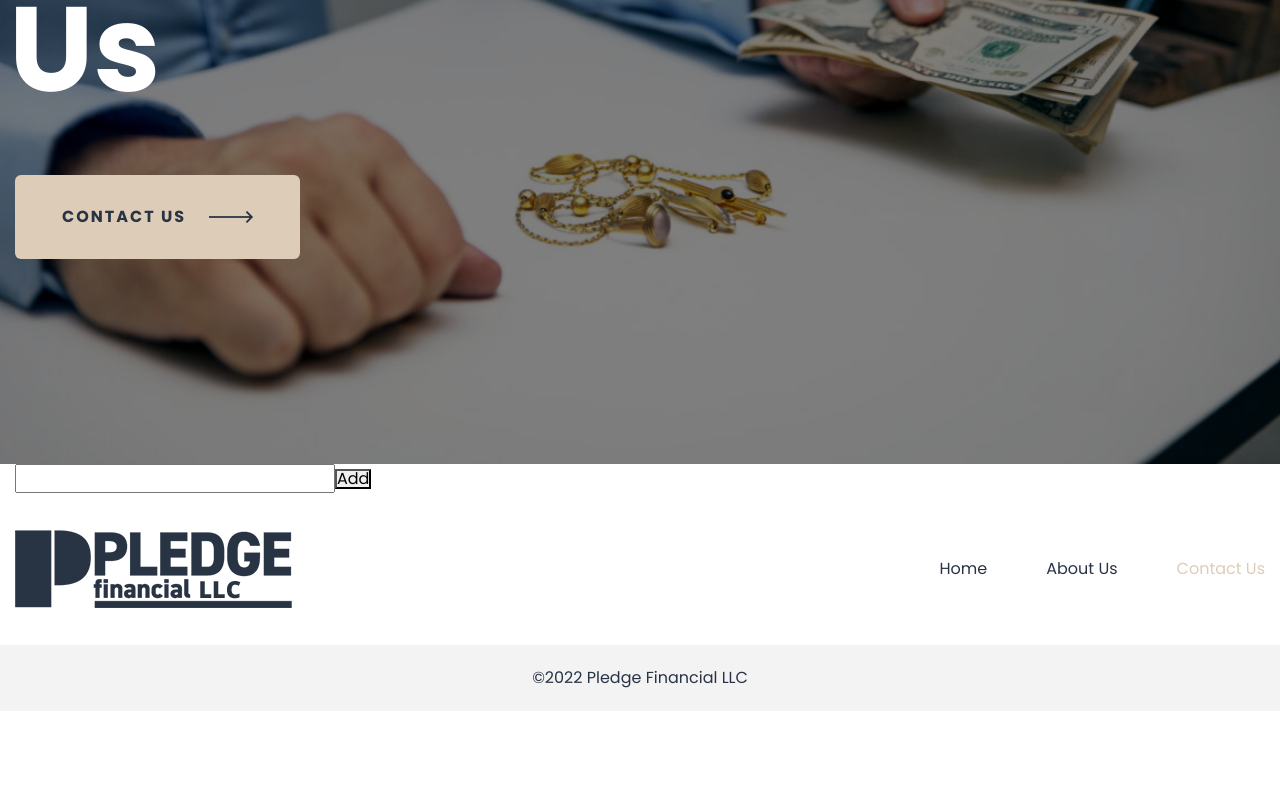
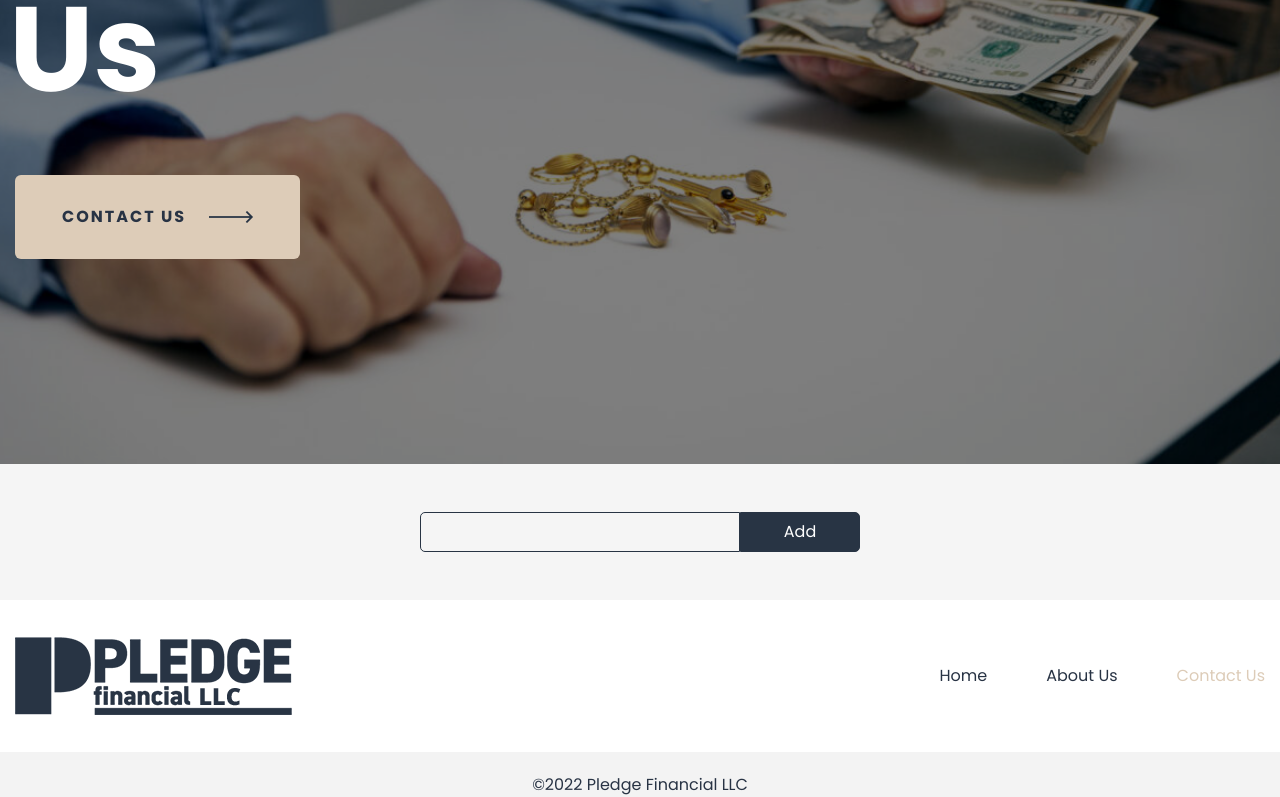
Before and after one commit to mehuldavara/test-react, a React (Create React App) app in the folder test-demo/: page /contact in a window 1280 px wide. Shown: the part 419-1216 px from the top of the page. Before the commit the page ends 1130 px from the top, so only its background shows below. Built offline with nearby package versions, Linux system fonts and the light colour scheme.

Commit message:
file update

```diff
--- a/test-demo/src/Components/Contact.js
+++ b/test-demo/src/Components/Contact.js
@@ -10,6 +10,8 @@ const banner_part = {
 
 const [name,setName]=useState("")
 const [allData,setAllData]=useState([])
+const [show,setshow]=useState(false)
+const [editIndex,setEditIndex]=useState()
 
 const handleAdd=()=>{
   if(name.length!==0){
@@ -23,6 +25,19 @@ const handleDelete=(index)=>{
   setAllData([...allData])
 }
 
+const handleEdit=(i)=>{
+  setName(allData[i])
+  setshow(true)
+  setEditIndex(i)
+}
+
+const handleUpdate=()=>{
+  allData.splice(editIndex,1,name)
+  setAllData([...allData])
+  setshow(false)
+  setName("")
+}
+
   return (
     <>
     <div className="homeHeroSection" style={banner_part}>
@@ -34,21 +49,31 @@ const handleDelete=(index)=>{
           </Link>
       </div>
     </div>
-    <div className='contactForm'>
+
+    <div className='contactForm py-5'>
       <div className="container">
+
+          <div className='formInputValue'>
             <input value={name} onChange={(e)=>setName(e.target.value)}/>
-          <button onClick={handleAdd}>Add</button>
+            {!show?<button className='addbtn bttn' onClick={handleAdd}>Add</button>:
+            <button className='update bttn' onClick={handleUpdate}>Update</button>}
+          </div>
+
+          <div className='dataListWrap'>
             {
               allData.map((val,i)=>
-            <div>
-              <h1>{val}</h1>
-              <button className='edit'>Edit</button>
+              <div className='dataList' key={i}>
+                <div className='inputText'>{val}</div>
+                <div className='buttonwrap'>
+                  <button className='edit' onClick={()=>handleEdit(i)}>Edit</button>
                   <button className='delete' onClick={()=>handleDelete(i)}>Delete</button>
+                </div>
               </div>
               )
             }
           </div>
         </div>
+    </div>
     </>
   )
 }
--- a/test-demo/src/Components/Style.css
+++ b/test-demo/src/Components/Style.css
@@ -44,3 +44,19 @@ img{max-width: 100%;height: auto;vertical-align: top;}
 /* .siteFooter{margin-top:40px;} */
 .siteFooter .firstfooter{padding:37px 0;}
 .siteFooter .secondFooter p {margin-bottom: 0;}
+
+/* Contact page */
+.formInputValue{text-align:center;display:flex;align-items:center;justify-content:center;width: 50%;margin: 0 auto;}
+.formInputValue input{height:40px;border:1px solid #283444;border-radius:5px 0 0 5px;max-width:320px;width:100%;outline: none;padding: 0 15px;font-size: 14px;background-color: transparent;}
+.formInputValue button{height:40px;border:1px solid #283444;padding:0 30px;border-radius:0 5px 5px 0;line-height:1;max-width:120px;width:100%;text-align:center;background-color:#283444;color:#fff;transition:.5s all;outline: none;}
+.formInputValue button:hover{background-color:transparent;color:#283444;}
+.contactForm {background-color: #f5f5f5;}
+.dataList{display:flex;align-items:center;flex-wrap:wrap;justify-content:space-between;width:50%;margin: 10px auto 0;}
+.dataList:first-child {margin-top: 30px;}
+.inputText{width:calc(100% - 240px);border:1px solid #283444;padding:12px 10px;border-right: none;font-size: 14px;}
+.dataList .buttonwrap{display:flex;align-items:center;flex-wrap:wrap;width:240px;}
+.dataList .buttonwrap button{height:40px;border:1px solid #283444;padding:0 30px;line-height:1;max-width:120px;width:100%;text-align:center;background-color:#283444;color:#fff;transition:.5s all;outline:none;font-size: 14px;}
+.dataList .buttonwrap .edit{background-color:transparent;color:#283444;}
+.dataList .buttonwrap button.delete{border-radius:0 5px 5px 0;}
+.dataList .buttonwrap .edit:hover{background-color:#283444;color:#fff;}
+.dataList .buttonwrap button.delete:hover{background-color:transparent;color:#283444;}
```
Lines whose indentation alone changed are shown as unchanged.
